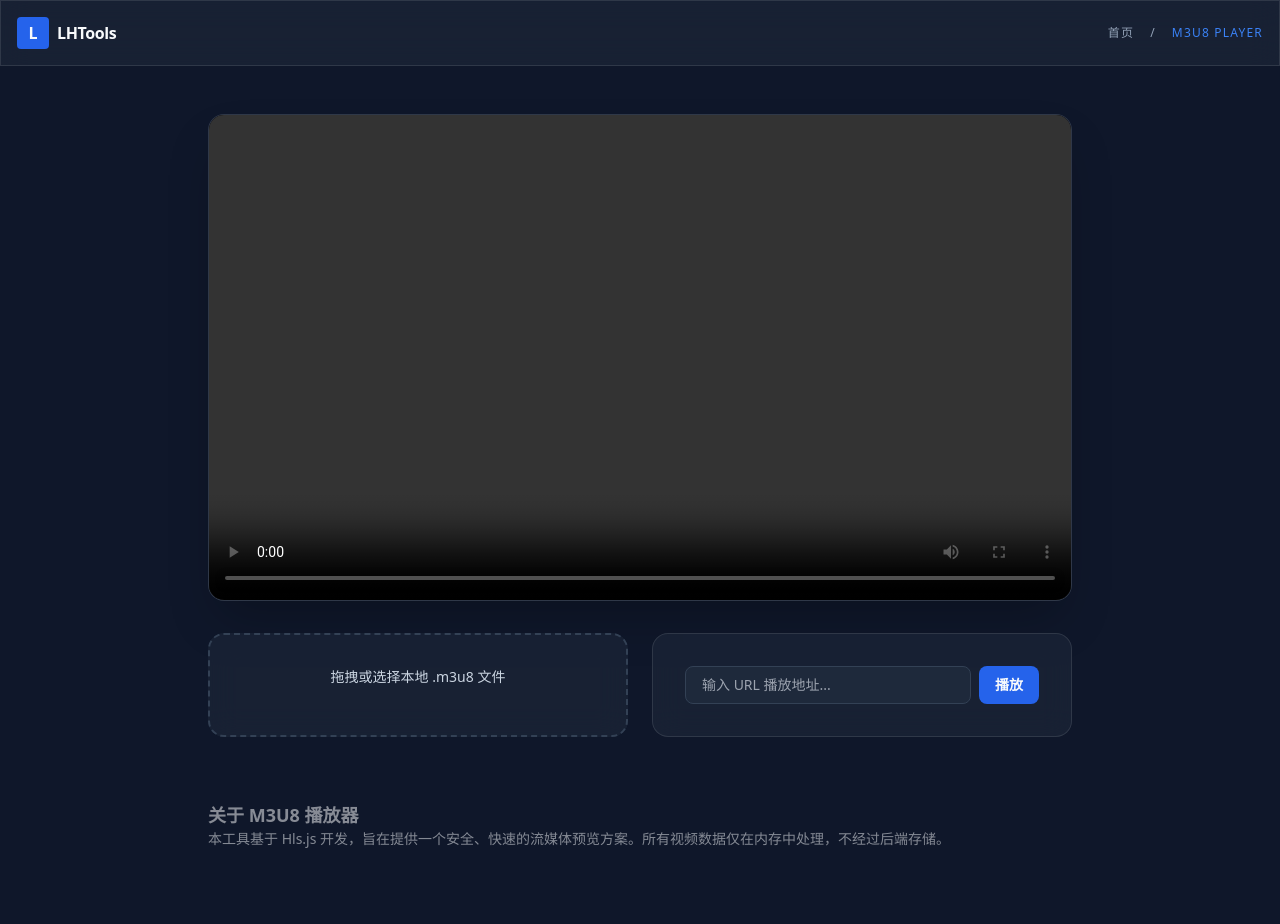
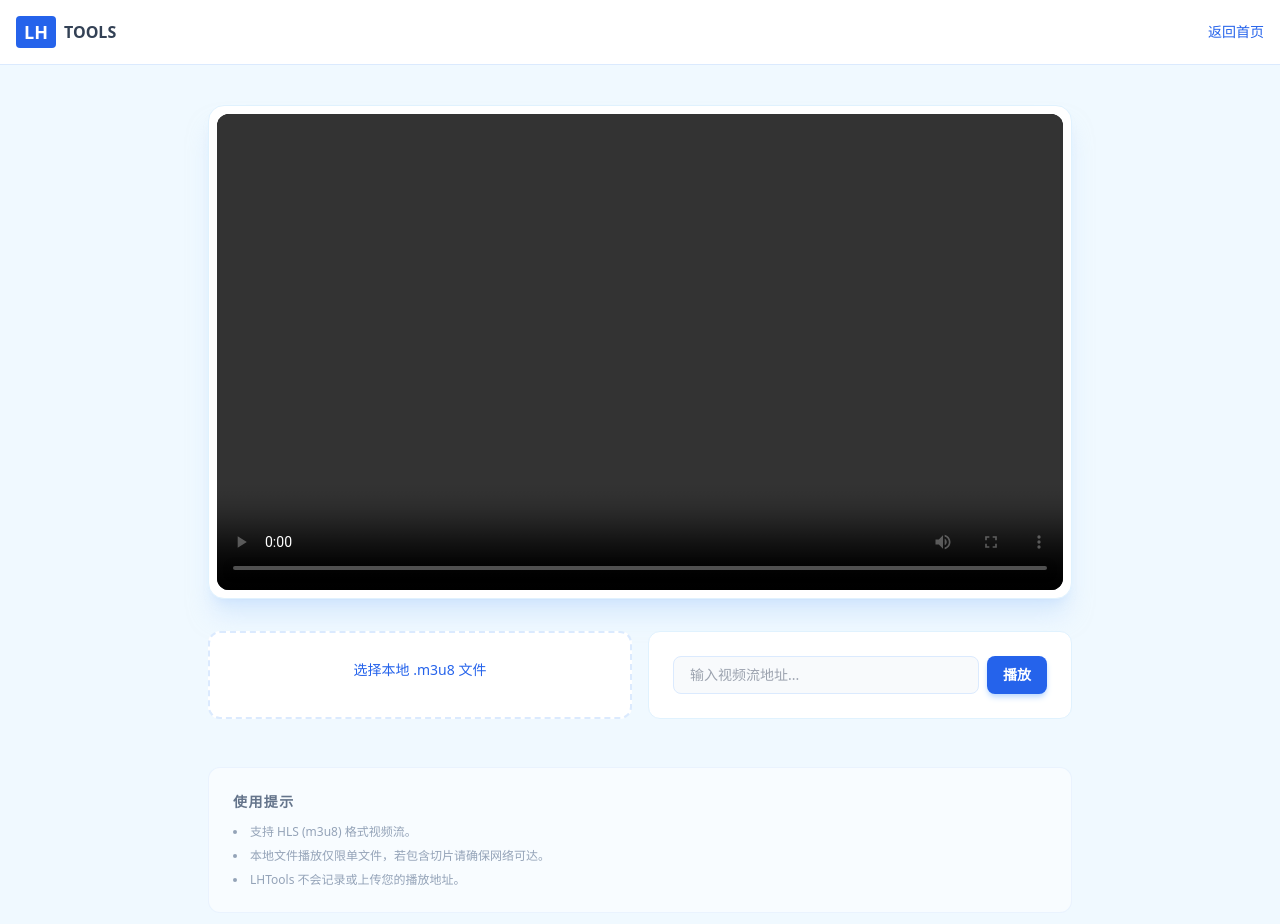
Before and after one commit to lhtlikeAyaka/tools, a plain HTML site: page m3u8-player/index.html in a window 1280 px wide. Before the commit the page ends 897 px from the top, so only its background shows below. Drawn offline with nearby package versions, Linux system fonts and the light colour scheme.

Commit message:
更新 index.html

```diff
--- a/m3u8-player/index.html
+++ b/m3u8-player/index.html
@@ -7,48 +7,46 @@
     <script src="https://cdn.tailwindcss.com"></script>
     <script src="https://cdn.jsdelivr.net/npm/hls.js@latest"></script>
     <style>
-        body { background: #0f172a; color: #f8fafc; }
-        .glass { background: rgba(30, 41, 59, 0.6); backdrop-filter: blur(15px); border: 1px solid rgba(255,255,255,0.1); }
-        .drop-zone-active { border-color: #3b82f6; background: rgba(59, 130, 246, 0.1); }
+        body { background-color: #f0f9ff; color: #1e293b; }
+        .glass-box { background: white; border: 1px solid #e0f2fe; }
+        video { background: #000; border-radius: 12px; }
     </style>
 </head>
 <body class="min-h-screen">
-    <nav class="p-4 glass sticky top-0 z-50">
+    <nav class="bg-white border-b border-blue-100 p-4">
         <div class="container mx-auto flex justify-between items-center">
             <a href="/" class="flex items-center space-x-2">
-                <div class="w-8 h-8 bg-blue-600 rounded flex items-center justify-center font-bold">L</div>
-                <span class="font-bold tracking-tight">LHTools</span>
+                <div class="bg-blue-600 text-white px-2 py-0.5 rounded font-bold text-lg">LH</div>
+                <span class="font-bold text-slate-700">TOOLS</span>
             </a>
-            <div class="flex space-x-4 text-xs uppercase tracking-widest text-slate-400">
-                <a href="/" class="hover:text-white">首页</a>
-                <span>/</span>
-                <span class="text-blue-500">M3U8 Player</span>
-            </div>
+            <a href="/" class="text-sm text-blue-600 hover:underline">返回首页</a>
         </div>
     </nav>
 
-    <main class="container mx-auto px-4 max-w-4xl py-12">
-        <div class="rounded-2xl overflow-hidden glass shadow-2xl mb-8">
-            <video id="video" class="w-full aspect-video bg-black" controls></video>
+    <main class="container mx-auto px-4 max-w-4xl py-10">
+        <div class="glass-box p-2 rounded-2xl shadow-xl shadow-blue-200/50 mb-8">
+            <video id="video" class="w-full aspect-video" controls></video>
         </div>
 
-        <div class="grid grid-cols-1 md:grid-cols-2 gap-6">
-            <div id="dropZone" class="glass rounded-2xl p-8 text-center cursor-pointer border-2 border-dashed border-slate-700 transition-all">
+        <div class="grid grid-cols-1 md:grid-cols-2 gap-4">
+            <div onclick="document.getElementById('fileInput').click()" class="glass-box p-6 rounded-xl text-center cursor-pointer hover:bg-blue-50 border-2 border-dashed border-blue-100 transition">
                 <input type="file" id="fileInput" class="hidden" accept=".m3u8">
-                <p class="text-sm text-slate-300">拖拽或选择本地 .m3u8 文件</p>
+                <span class="text-blue-600 text-sm font-medium">选择本地 .m3u8 文件</span>
             </div>
 
-            <div class="glass rounded-2xl p-8 flex flex-col justify-center">
-                <div class="flex space-x-2">
-                    <input type="text" id="urlInput" placeholder="输入 URL 播放地址..." class="flex-1 bg-slate-800 border border-slate-700 rounded-lg px-4 py-2 text-sm outline-none focus:border-blue-500">
-                    <button onclick="loadUrl()" class="bg-blue-600 hover:bg-blue-500 px-4 py-2 rounded-lg text-sm font-bold">播放</button>
-                </div>
+            <div class="glass-box p-6 rounded-xl flex space-x-2">
+                <input type="text" id="urlInput" placeholder="输入视频流地址..." class="flex-1 bg-slate-50 border border-blue-100 rounded-lg px-4 py-2 text-sm focus:outline-none focus:ring-2 focus:ring-blue-400">
+                <button onclick="loadUrl()" class="bg-blue-600 hover:bg-blue-700 text-white px-4 py-2 rounded-lg text-sm font-bold shadow-md shadow-blue-200">播放</button>
             </div>
         </div>
 
-        <div class="mt-16 prose prose-invert opacity-50 text-sm">
-            <h2 class="text-lg font-bold text-white">关于 M3U8 播放器</h2>
-            <p>本工具基于 Hls.js 开发，旨在提供一个安全、快速的流媒体预览方案。所有视频数据仅在内存中处理，不经过后端存储。</p>
+        <div class="mt-12 bg-white/50 p-6 rounded-xl border border-blue-100/50">
+            <h2 class="text-sm font-bold text-slate-500 uppercase tracking-widest mb-3">使用提示</h2>
+            <ul class="text-xs text-slate-400 space-y-2 list-disc list-inside">
+                <li>支持 HLS (m3u8) 格式视频流。</li>
+                <li>本地文件播放仅限单文件，若包含切片请确保网络可达。</li>
+                <li>LHTools 不会记录或上传您的播放地址。</li>
+            </ul>
         </div>
     </main>
 
@@ -57,7 +55,7 @@
         const fileInput = document.getElementById('fileInput');
         let hls = new Hls();
 
-        function play(src) {
+        function playSource(src) {
             if (Hls.isSupported()) {
                 hls.destroy();
                 hls = new Hls();
@@ -71,24 +69,13 @@
         }
 
         fileInput.addEventListener('change', (e) => {
-            if (e.target.files[0]) play(URL.createObjectURL(e.target.files[0]));
+            if (e.target.files[0]) playSource(URL.createObjectURL(e.target.files[0]));
         });
 
         function loadUrl() {
-            const url = document.getElementById('urlInput').value;
-            if (url) play(url);
+            const url = document.getElementById('urlInput').value.trim();
+            if (url) playSource(url);
         }
-
-        // 拖拽逻辑略 (参考之前代码)
-        const dz = document.getElementById('dropZone');
-        dz.onclick = () => fileInput.click();
-        dz.ondragover = (e) => { e.preventDefault(); dz.classList.add('drop-zone-active'); };
-        dz.ondragleave = () => dz.classList.remove('drop-zone-active');
-        dz.ondrop = (e) => {
-            e.preventDefault();
-            dz.classList.remove('drop-zone-active');
-            if (e.dataTransfer.files[0]) play(URL.createObjectURL(e.dataTransfer.files[0]));
-        };
     </script>
 </body>
 </html>
```
